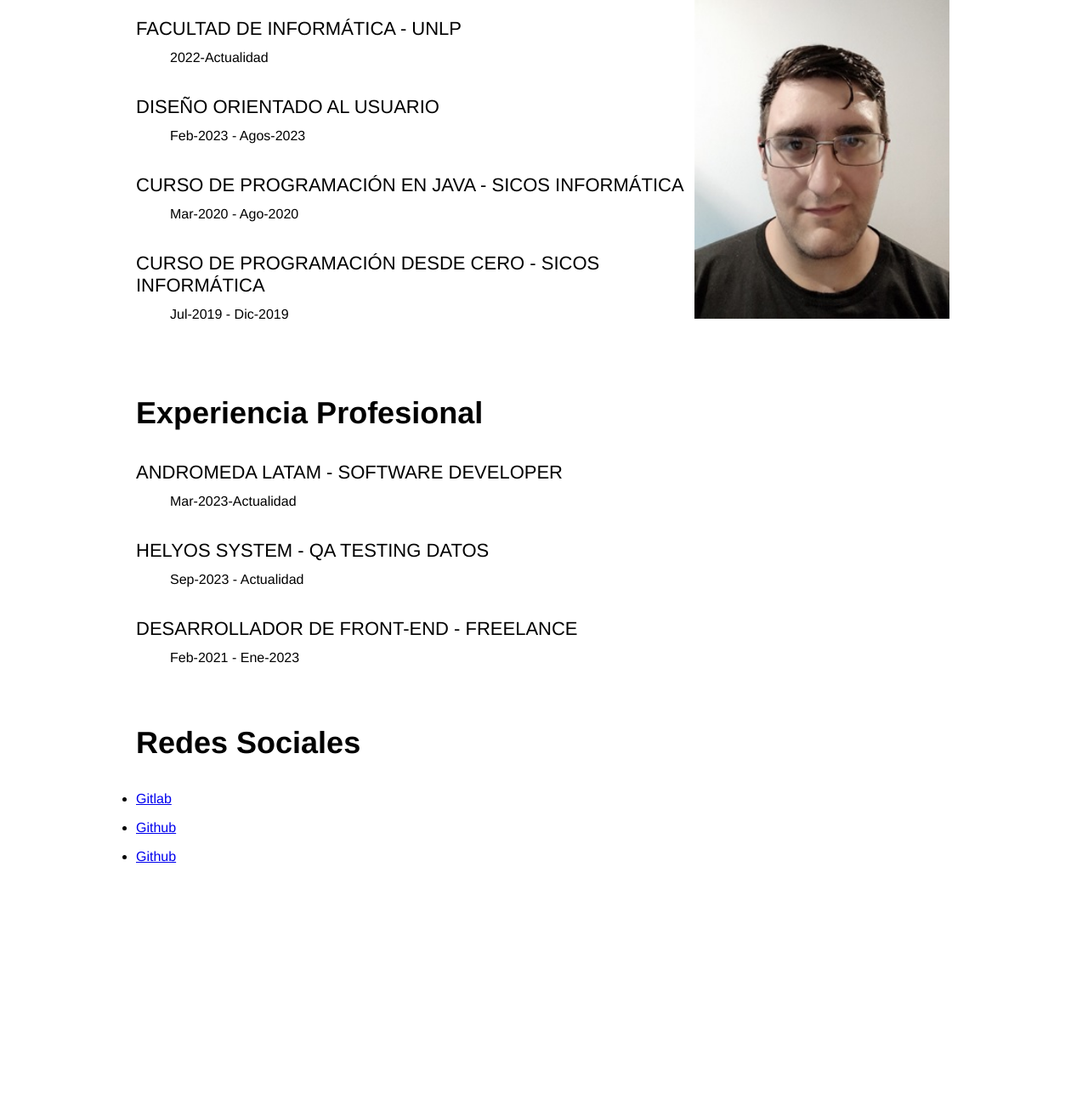
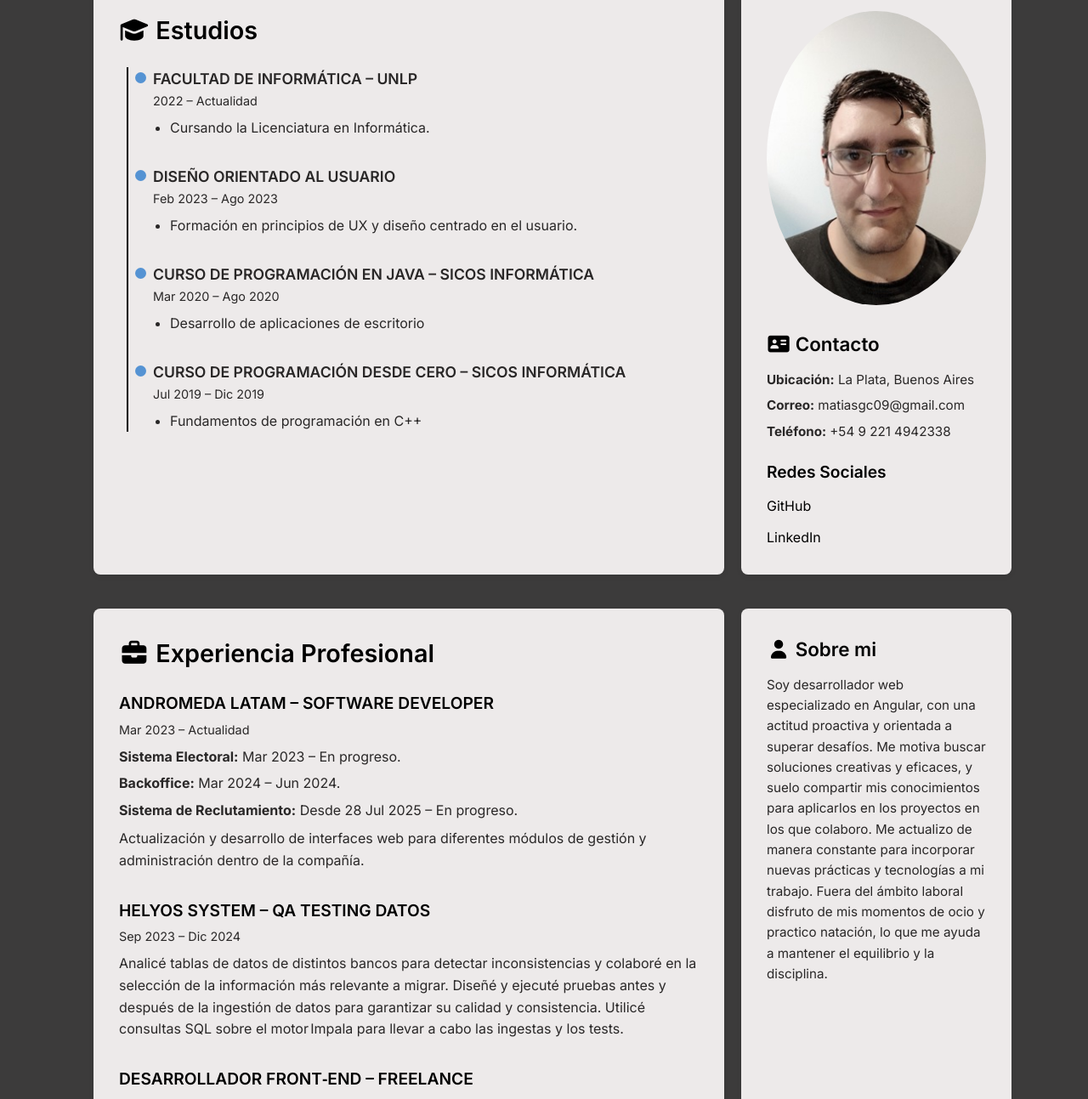
Before and after one commit to Matiasgc09/matiasgc09.github.com, a plain HTML site: page cv/index.html in a window 1280 px wide. Shown: the part 280-1573 px from the top of the page at 85% size. Before the commit the page ends 1297 px from the top, so only its background shows below. Drawn offline with Linux system fonts and the light colour scheme.

Commit message:
arreglo UI en todo el cv

```diff
--- /dev/null
+++ b/cv/index.css
@@ -0,0 +1,213 @@
+/* Paleta de colores y variables globales */
+:root {
+    --primary: #000000;   /* negro para encabezados y elementos destacados */
+    --secondary: #3c3b3b; /* fondo oscuro para el cuerpo de la página */
+    --accent: #5593d3;    /* azul neón para detalles y resaltes */
+    --text: #292727;      /* gris muy claro casi blanco para el texto principal */
+    --muted: #292727;     /* gris suave para textos secundarios */
+    --radius: 8px;
+}
+
+* {
+    box-sizing: border-box;
+    margin: 0;
+    padding: 0;
+}
+
+body {
+    font-family: 'Inter', sans-serif;
+    background-color: var(--secondary);
+    color: var(--text);
+    line-height: 1.6;
+}
+
+header {
+    background-color: var(--primary);
+    color: #fff;
+    padding: 40px 20px;
+    text-align: center;
+}
+
+header h1 {
+    font-size: 2.4rem;
+    font-weight: 700;
+}
+
+header h2 {
+    font-size: 1.1rem;
+    font-weight: 400;
+    margin-top: 8px;
+    opacity: 0.9;
+}
+
+.banner {
+    background-color: var(--accent);
+    color: #fff;
+    text-align: center;
+    padding: 10px;
+}
+
+main {
+    max-width: 1100px;
+    margin: 0 auto;
+    padding: 40px 20px;
+    display: grid;
+    grid-template-columns: 70% 30%;
+    gap: 20px;
+}
+
+.card {
+    background-color: #edeaea;
+    padding: 30px;
+    border-radius: var(--radius);
+    box-shadow: 0 2px 6px rgba(0,0,0,0.08);
+}
+
+h3.section-title {
+    font-size: 1.8rem;
+    font-weight: 600;
+    color: var(--primary);
+    margin-bottom: 20px;
+}
+
+/* Estudios timeline */
+.timeline {
+    position: relative;
+    margin-left: 20px;
+    padding-left: 20px;
+}
+
+.timeline::before {
+    content: '';
+    position: absolute;
+    left: -11px;
+    top: 0;
+    bottom: 0;
+    width: 2px;
+    background-color: var(--primary);
+}
+
+.timeline-item {
+    margin-bottom: 30px;
+    position: relative;
+}
+
+.timeline-item:last-child {
+    margin-bottom: 0;
+}
+
+.timeline-item::before {
+    content: '';
+    position: absolute;
+    left: -21px;
+    top: 6px;
+    width: 13px;
+    height: 13px;
+    border-radius: 50%;
+    background-color: #5593d3;
+}
+
+.timeline-item h4 {
+    font-size: 1.1rem;
+    font-weight: 600;
+    text-transform: uppercase;
+}
+
+.timeline-item .date {
+    font-size: 0.9rem;
+    color: var(--muted);
+    margin-bottom: 8px;
+}
+
+.timeline-item ul {
+    list-style-type: disc;
+    margin-left: 20px;
+}
+
+/* Experiencia profesional */
+.job {
+    margin-bottom: 30px;
+}
+
+.job h4 {
+    font-size: 1.2rem;
+    font-weight: 600;
+    margin-bottom: 4px;
+    text-transform: uppercase;
+    color: var(--primary);
+}
+
+.job .date {
+    font-size: 0.9rem;
+    color: var(--muted);
+    margin-bottom: 8px;
+}
+
+.job .subprojects {
+    list-style-type: none;
+    margin-left: 0;
+    padding-left: 0;
+    margin-bottom: 8px;
+}
+
+.job .subprojects li {
+    margin-bottom: 6px;
+}
+
+.job p {
+    margin-left: 0;
+}
+
+/*(foto y contacto) */
+aside {
+    background-color: #edeaea;
+    padding: 30px;
+    border-radius: var(--radius);
+    box-shadow: 0 2px 6px rgba(0,0,0,0.08);
+}
+
+.avatar {
+    width: 100%;
+    border-radius: 50%;
+    margin-bottom: 20px;
+}
+
+.contact-info h3 {
+    font-size: 1.4rem;
+    font-weight: 600;
+    margin-bottom: 12px;
+    color: var(--primary);
+}
+
+.contact-info p {
+    margin-bottom: 6px;
+    font-size: 0.95rem;
+}
+
+.social-links ul {
+    list-style-type: none;
+    padding-left: 0;
+}
+
+.social-links li {
+    margin-top: 12px;
+}
+
+.social-links a {
+    color: var(--primary);
+    text-decoration: none;
+}
+
+.social-links a:hover {
+    text-decoration: underline;
+}
+
+/* Responsive */
+@media (max-width: 768px) {
+    main {
+        grid-template-columns: 1fr;
+    }
+    aside {
+        margin-top: 20px;
+    }
+}
--- a/cv/index.html
+++ b/cv/index.html
@@ -1,74 +1,102 @@
-
 <!DOCTYPE html>
-<html lang="en" dir="ltr">
+<html lang="es">
 <head>
-    <title>CV de Matias Castagnero</title>
     <meta charset="utf-8">
-    <meta name="description" content="Soy Matias Castagnero, estudiante de Licenciatura en informática en la UNLP,con experiencia en desarollo Frontend">
+    <title>CV de Matías Castagnero</title>
+    <meta name="viewport" content="width=device-width, initial-scale=1">
+    <link href="https://fonts.googleapis.com/css2?family=Inter:wght@400;600;700&display=swap" rel="stylesheet">
+    <link rel="stylesheet" href="https://cdnjs.cloudflare.com/ajax/libs/font-awesome/7.0.0/css/all.min.css">
+    <link rel="stylesheet" href="index.css">
 </head>
-  <body style="font-family:Helvetica, Arial, sans-serif;margin:0;">
-<header style="background-color:#d66f09;color:white;text-align:center;padding:16px;">
-
-  <h1 style="display:inline-block;width:300px;font-weight:bold; ">CV de Castagnero Matias</h1>
-  <p style="display:inline-block;font-weight:200;">Frontend Web Developer</p>
+<body>
+    <header>
+        <h1>Matías Castagnero</h1>
+        <h2>Desarrollador Frontend</h2>
     </header>
-<div style="background-color:#f0b375;color:black;text-align:center; padding:10px">
-  2 años de experiencia en el desarollo de aplicaciones web,como Frontend Developer.
+    <div class="banner">
+        2 años de experiencia en el desarrollo de aplicaciones web como Frontend Developer.
     </div>
-<section>
-  <div style="width:960px;height:200px;margin-right:auto;margin-left:auto;">
-    <div>
-
-<div style="display:inline-block;width:68%" >
-  <h3 style="font-size:36px;font-weight:700;">Estudios</h3>
-  <div>
-    <dl>
-      <dt style="font-size:22px;text-transform:uppercase; margin-bottom:12px;margin-top:36px">Facultad de informática - UNLP</dt>
-      <dd>2022-Actualidad</dd>
-      <dt style="font-size:22px;text-transform:uppercase; margin-bottom:12px;margin-top:36px">Diseño orientado al usuario</dt>
-      <dd>Feb-2023 - Agos-2023</dd>
-      <dt style="font-size:22px;text-transform:uppercase; margin-bottom:12px;margin-top:36px"> Curso de programación en Java - Sicos informática</dt>
-      <dd>Mar-2020 - Ago-2020</dd>
-      <dt style="font-size:22px;text-transform:uppercase; margin-bottom:12px;margin-top:36px"> Curso de programación desde cero - Sicos informática</dt>
-      <dd>Jul-2019 - Dic-2019</dd>
-    </dl>
+    <main>
+        <section class="card">
+            <h3 class="section-title"><i class="fa-solid fa-graduation-cap"></i>&nbsp;Estudios</h3>
+            <div class="timeline">
+                <div class="timeline-item">
+                    <h4>Facultad de Informática – UNLP</h4>
+                    <div class="date">2022 – Actualidad</div>
+                    <ul>
+                        <li>Cursando la Licenciatura en Informática.</li>
+                    </ul>
                 </div>
+                <div class="timeline-item">
+                    <h4>Diseño Orientado al Usuario</h4>
+                    <div class="date">Feb 2023 – Ago 2023</div>
+                    <ul>
+                        <li>Formación en principios de UX y diseño centrado en el usuario.</li>
+                    </ul>
                 </div>
-
-
-<div style="display:inline-block;width:30%;">
-    <img src="imagenes/matias.jpg" width="300">
+                <div class="timeline-item">
+                    <h4>Curso de Programación en Java – Sicos Informática</h4>
+                    <div class="date">Mar 2020 – Ago 2020</div>
+                    <ul>
+                        <li>Desarrollo de aplicaciones de escritorio</li>
+                    </ul>
                 </div>
-
-
-<div style="margin-top:70px;">
-  <h3 style="font-size:36px;font-weight:700;">Experiencia Profesional</h3>
-  <div>
-    <dl>
-      <dt style="font-size:22px;text-transform:uppercase; margin-bottom:12px;margin-top:36px">Andromeda Latam - Software Developer</dt>
-      <dd>Mar-2023-Actualidad</dd>
-      <dt style="font-size:22px;text-transform:uppercase; margin-bottom:12px;margin-top:36px">Helyos System - QA Testing datos</dt>
-      <dd>Sep-2023 - Actualidad</dd>
-      <dt style="font-size:22px;text-transform:uppercase; margin-bottom:12px;margin-top:36px"> Desarrollador de front-end - Freelance</dt>
-      <dd>Feb-2021 - Ene-2023</dd>
-    </dl>
-  </div>
-  </div>
-
-  <div style="margin-top:70px;">
-    <h3 style="font-size:36px;font-weight:700;">Redes Sociales</h3>
-    <div>
-      <ul style="margin-top:12px;padding:0px">
-        <li style="margin-top:16px"><a href="#" target="_blank">Gitlab</a>
-        </li>
-        <li style="margin-top:16px"><a href="#" target="_blank">Github</a>
-        </li>
-        <li style="margin-top:16px"><a href="#" target="_blank">Github</a>
-        </li>
+                <div class="timeline-item">
+                    <h4>Curso de Programación desde Cero – Sicos Informática</h4>
+                    <div class="date">Jul 2019 – Dic 2019</div>
+                    <ul>
+                        <li>Fundamentos de programación en C++</li>
                     </ul>
                 </div>
             </div>
-
         </section>
+        <aside>
+            <img src="../cv/imagenes/matias.jpg" alt="Foto de perfil" class="avatar">
+            <div class="contact-info">
+                <h3><i class="fa-solid fa-address-card"></i>&nbsp;Contacto</h3>
+                <p><strong>Ubicación:</strong> La Plata, Buenos Aires</p>
+                <p><strong>Correo:</strong> matiasgc09@gmail.com</p>
+                <p><strong>Teléfono:</strong> +54 9 221 4942338</p>
+            </div>
+            <div class="social-links" style="margin-top:20px;">
+                <h3 style="font-size:1.2rem;font-weight:600;color:var(--primary);">Redes Sociales</h3>
+                <ul>
+                    <li><a href="https://github.com/Matiasgc09" target="_blank">GitHub</a></li>
+                    <li><a href="https://www.linkedin.com/in/matias-castagnero-46820043/" target="_blank">LinkedIn</a></li>
+                </ul>
+            </div>
+        </aside>
+    </main>
+    <main style="max-width:1100px;margin:0 auto;padding:0 20px 40px 20px;">
+        <section class="card">
+            <h3 class="section-title"><i class="fa-solid fa-briefcase"></i>&nbsp;Experiencia Profesional</h3>
+            <div class="job">
+                <h4>Andromeda Latam – Software Developer</h4>
+                <div class="date">Mar 2023 – Actualidad</div>
+                <ul class="subprojects">
+                    <li><strong>Sistema Electoral:</strong> Mar 2023 – En progreso.</li>
+                    <li><strong>Backoffice:</strong> Mar 2024 – Jun 2024.</li>
+                    <li><strong>Sistema de Reclutamiento:</strong> Desde 28 Jul 2025 – En progreso.</li>
+                </ul>
+                <p>Actualización y desarrollo de interfaces web para diferentes módulos de gestión y administración dentro de la compañía.</p>
+            </div>
+            <div class="job">
+                <h4>Helyos System – QA Testing Datos</h4>
+                <div class="date">Sep 2023 – Dic 2024</div>
+                <p>Analicé tablas de datos de distintos bancos para detectar inconsistencias y colaboré en la selección de la información más relevante a migrar. Diseñé y ejecuté pruebas antes y después de la ingestión de datos para garantizar su calidad y consistencia. Utilicé consultas SQL sobre el motor Impala para llevar a cabo las ingestas y los tests.</p>
+                </div>
+            <div class="job">
+                <h4>Desarrollador Front‑end – Freelance</h4>
+                <div class="date">Feb 2021 – Ene 2023</div>
+                <p>Desarrollé sitios web y aplicaciones a medida para clientes utilizando HTML, CSS, JavaScript y frameworks modernos.</p>
+            </div>
+        </section>
+          <aside>
+            <div class="contact-info">
+                <h3><i class="fa-solid fa-user"></i>&nbsp;Sobre mi</h3>
+                <p>Soy desarrollador web especializado en Angular, con una actitud proactiva y orientada a superar desafíos. Me motiva buscar soluciones creativas y eficaces, y suelo compartir mis conocimientos para aplicarlos en los proyectos en los que colaboro. Me actualizo de manera constante para incorporar nuevas prácticas y tecnologías a mi trabajo. Fuera del ámbito laboral disfruto de mis momentos de ocio y practico natación, lo que me ayuda a mantener el equilibrio y la disciplina.</p>
+            </div>
+        </aside>
+    </main>
 </body>
 </html>
```
Lines whose indentation alone changed are shown as unchanged.
